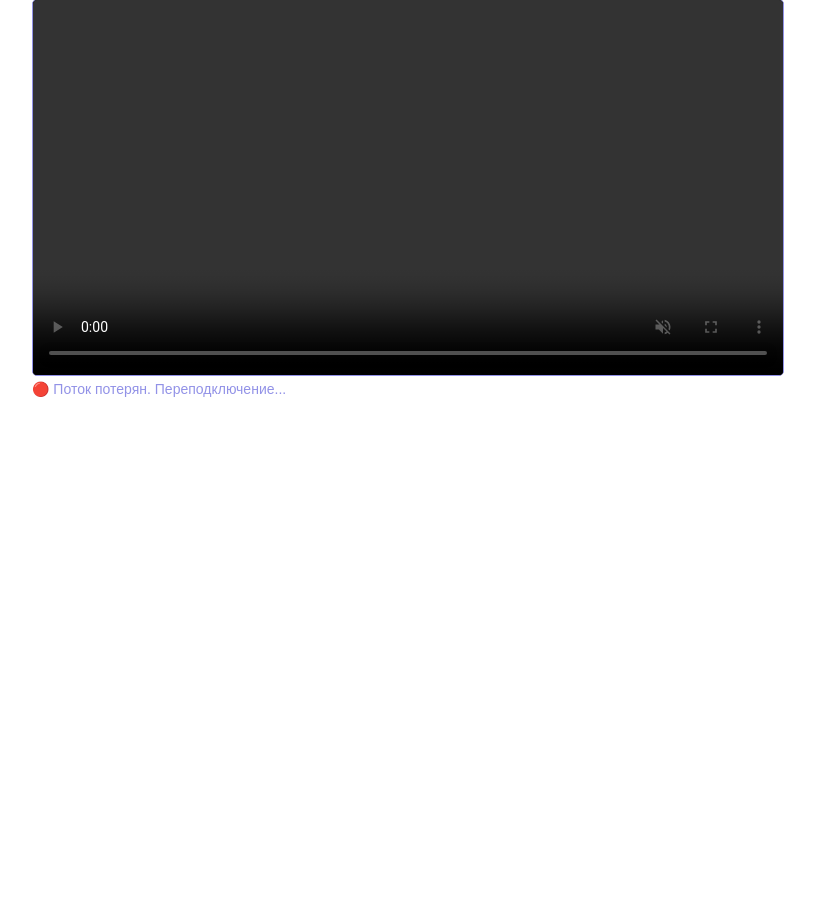
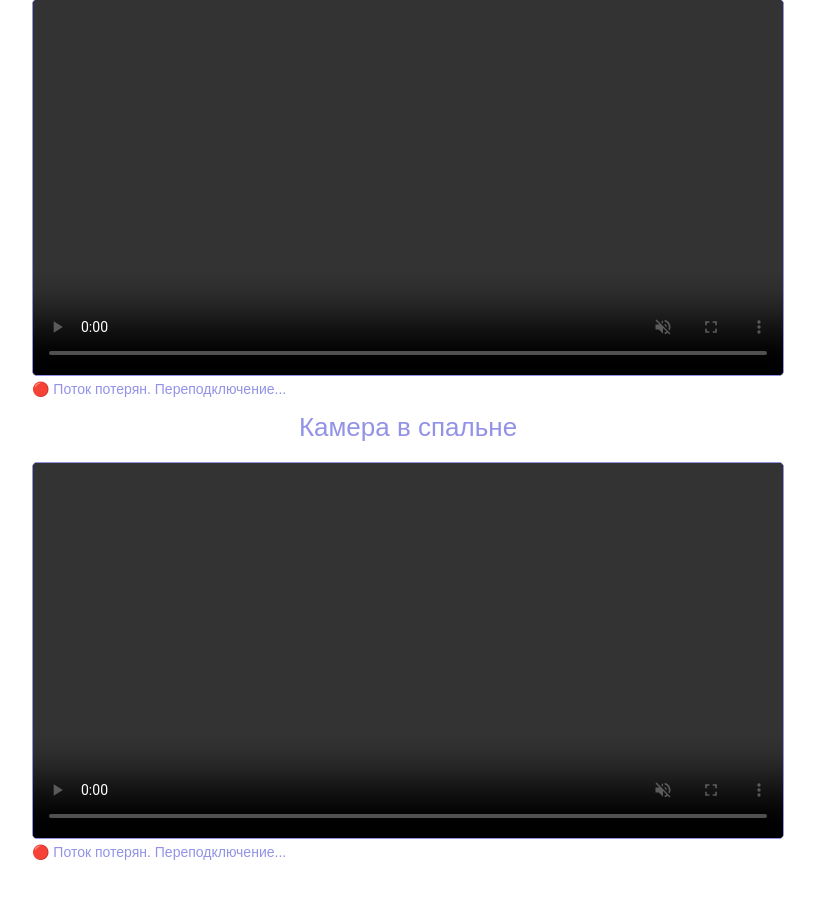
Before and after one commit to Amtrend/home_proj, a Django app: template code_site/camera_home/templates/camera_home/livecams_feed.html in a window 1280 px wide. Shown: the part 569-1469 px from the top of the page, without its empty margins (13-828 px from the left). Before the commit the page ends 966 px from the top, so only its background shows below. Run offline with Django 3.2, Linux system fonts and the light colour scheme; the template is opened without the code that fills it, so the values that code supplies are empty.

Commit message:
feature: add new cam

```diff
--- a/code_site/camera_home/templates/camera_home/livecams_feed.html
+++ b/code_site/camera_home/templates/camera_home/livecams_feed.html
@@ -15,17 +15,29 @@
                 <video id="cam_b_entrance_video" class="livecam_video_block-video" muted playsinline controls></video>
                 <div class="stream-status" id="status_cam_back_entrance">⏳ Подключение...</div>
             </div>
+            <div class="livecam_page-block">
+                <p class="title_livecam">Камера в спальне</p>
+                <video id="cam_baby" class="livecam_video_block-video" playsinline controls></video>
+                <div class="stream-status" id="status_cam_baby">⏳ Подключение...</div>
+            </div>
         </div>
     </section>
 
     <script>
-        async function startWebRTC(videoElemId, cameraPath, retryCount = 0) {
+        async function startWebRTC(videoElemId, cameraPath, withAudio = false, retryCount = 0) {
             const video = document.getElementById(videoElemId);
             const statusElem = document.getElementById(`status_${cameraPath}`);
 
             if (!video || !statusElem) {
                 console.error(`[${cameraPath}] Video or status element not found`);
                 return;
+            }
+
+            if (withAudio) {
+                video.muted = false;
+                video.volume = 0;
+            } else {
+                video.muted = true;
             }
 
             const MAX_RETRIES = 5;
@@ -40,7 +52,7 @@
             const reconnect = () => {
                 updateStatus('🔴', 'Поток потерян. Переподключение...');
                 setTimeout(() => {
-                    startWebRTC(videoElemId, cameraPath, retryCount + 1);
+                    startWebRTC(videoElemId, cameraPath, withAudio, retryCount + 1);
                 }, RETRY_DELAY_MS);
             };
 
@@ -53,6 +65,10 @@
                 pc = new RTCPeerConnection(webrtcConf);
 
                 pc.addTransceiver('video', { direction: 'recvonly' });
+
+                if (withAudio) {
+                    pc.addTransceiver('audio', { direction: 'recvonly' });
+                }
 
                 const timeout = setTimeout(() => {
                     if (!receivedStream) {
@@ -111,8 +127,9 @@
         }
 
         document.addEventListener("DOMContentLoaded", () => {
-            startWebRTC("cam_entrance_video", "cam_entrance");
-            startWebRTC("cam_b_entrance_video", "cam_back_entrance");
+            startWebRTC("cam_entrance_video", "cam_entrance", false);
+            startWebRTC("cam_b_entrance_video", "cam_back_entrance", false);
+            startWebRTC("cam_baby", "cam_baby", true);
         });
     </script>
 {% endblock %}
```
Also changed, not shown: 1 other file.
